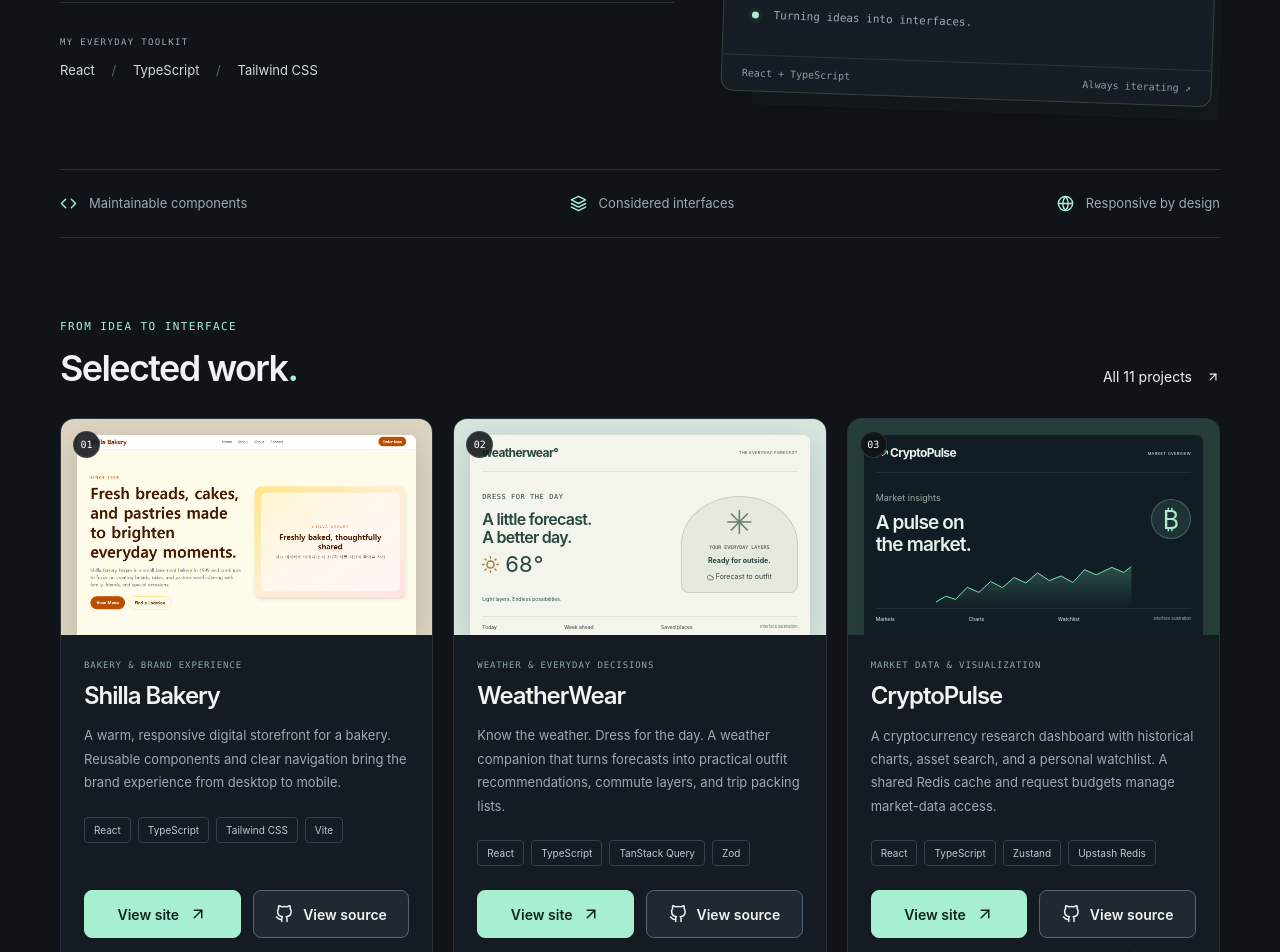
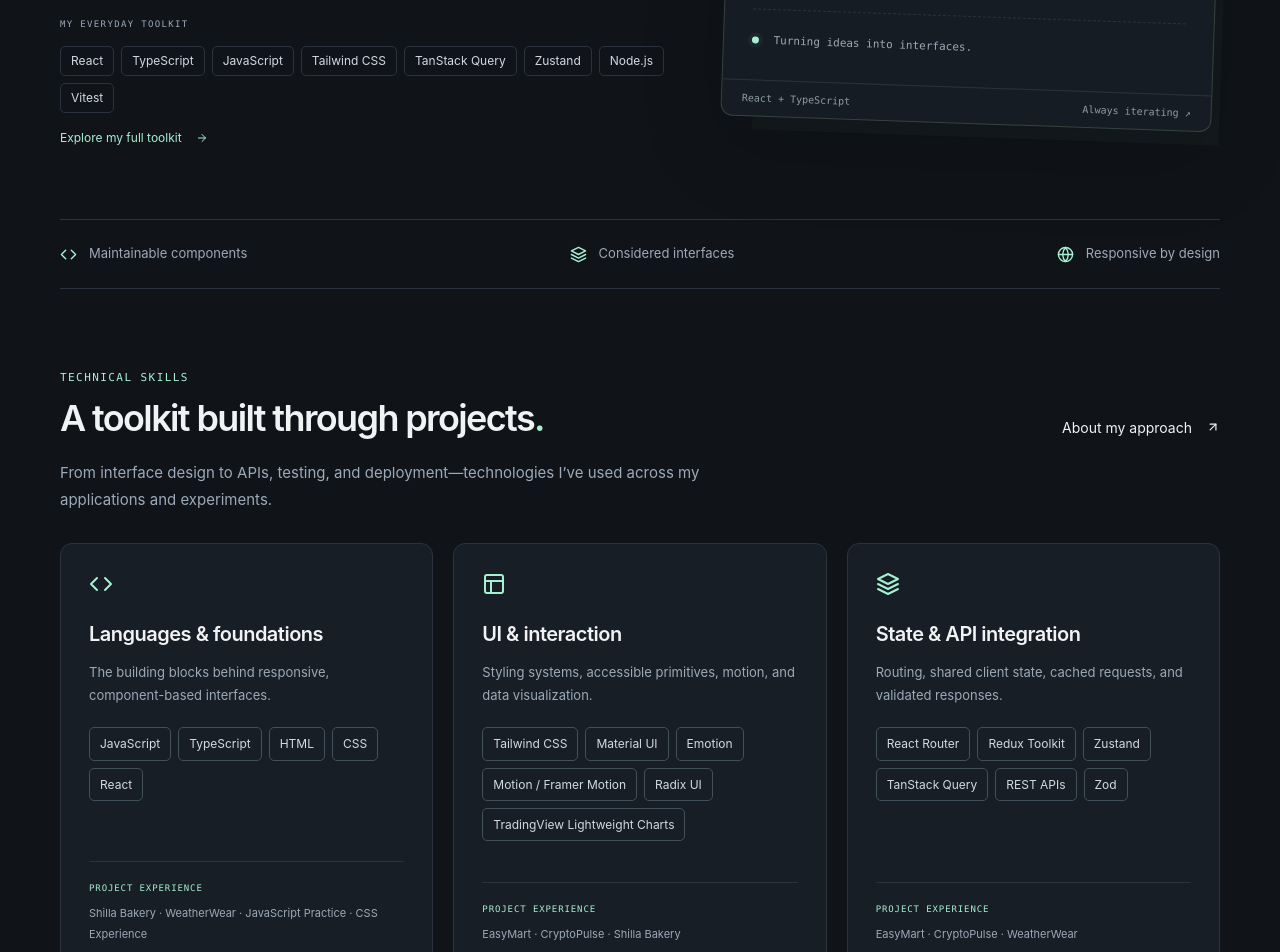
Before and after one commit to dongyunkim96/Main-Portfolio, a React (Create React App) app in the folder my-app/: page / in a window 1280 px wide. Shown: the part 600-1552 px from the top of the page. Built offline with nearby package versions, Linux system fonts and the light colour scheme.

Commit message:
Expand portfolio skills with project-backed technical experience

```diff
--- a/my-app/src/components/About/About.js
+++ b/my-app/src/components/About/About.js
@@ -1,17 +1,14 @@
 import React from "react";
 import { Link } from "react-router-dom";
-import { FiArrowUpRight, FiCode, FiLayout, FiGitBranch } from "react-icons/fi";
+import Skills from "../Skills";
+import { FiArrowUpRight } from "react-icons/fi";
 
-const skills = [
-  ["Interface development", ["React", "TypeScript", "JavaScript", "HTML", "CSS", "Tailwind CSS"]],
-  ["Application architecture", ["React Router", "TanStack Query", "Zustand", "Redux Toolkit", "REST APIs", "Zod"]],
-  ["Tools & delivery", ["Git", "GitHub", "Vite", "Vercel", "Vitest", "Firebase"]]
-];
+
 export default function About() {
   return <div className="page-shell about-page">
     <header className="page-heading"><p className="eyebrow">A LITTLE ABOUT ME</p><h1>A developer.<br />An attentive <span className="accent">builder.</span></h1><p>Hi, I’m Dongyun Kim, a front-end developer based in Northern Virginia, USA.</p></header>
     <section className="about-story"><div><p className="eyebrow">MY APPROACH</p><h2>Useful by purpose.<br />Thoughtful by design.</h2></div><div><p>I enjoy turning ideas into web applications that people can understand and use comfortably. React and TypeScript are at the center of my toolkit, with a focus on clean interfaces, reusable components, and responsive layouts.</p><p>My projects explore different kinds of problems: representing a local brand online, making weather forecasts actionable, and organizing complex market data. Each one is an opportunity to improve both the experience and the code behind it.</p><p>I use AI tools to explore solutions, debug, and support my development workflow, while reviewing the resulting implementation and checking its behavior. Away from the screen, I enjoy soccer, traveling, and writing about technology.</p><a className="text-link" href="https://medium.com/@dongyunkim96" target="_blank" rel="noreferrer">Read my writing <FiArrowUpRight /></a></div></section>
-    <section className="skills-section"><div className="section-heading"><div><p className="eyebrow">THE TOOLKIT</p><h2>Tools with a purpose<span className="accent">.</span></h2></div></div><div className="skills-grid">{skills.map(([title, items], i) => <article className="skill-card" key={title}>{[<FiLayout key="layout" />, <FiCode key="code" />, <FiGitBranch key="git" />][i]}<h3>{title}</h3><div className="tech-tags">{items.map(item => <span key={item}>{item}</span>)}</div></article>)}</div></section>
+    <Skills />
     <section className="contact-banner"><div><p className="eyebrow">SEE THE THINKING IN PRACTICE</p><h2>The best introduction is the work.</h2></div><Link className="button button-light" to="/project">Explore projects <FiArrowUpRight /></Link></section>
   </div>;
 }
--- a/my-app/src/components/Home/Home.js
+++ b/my-app/src/components/Home/Home.js
@@ -2,15 +2,17 @@
 import { Link } from "react-router-dom";
 import { FiArrowRight, FiArrowUpRight, FiCode, FiLayers, FiGlobe } from "react-icons/fi";
 import ProjectCard from "../Projects/ProjectCards";
+import Skills from "../Skills";
 import { projects } from "../../data/projects";
 
 export default function Home() {
   return <div className="page-shell home-page">
     <section className="hero">
-      <div className="hero-copy"><p className="eyebrow"><span className="status-dot" /> FRONT-END DEVELOPER · NORTHERN VIRGINIA</p><h1>Thoughtful design.<br /><span className="accent">Purposeful code.</span></h1><p className="hero-intro">I’m Dongyun Kim. I build responsive web applications that turn complex ideas into clear, intuitive experiences.</p><div className="hero-actions"><Link to="/project" className="button button-primary">Explore my work <FiArrowUpRight /></Link><Link to="/about" className="text-link">A little about me <FiArrowRight /></Link></div><div className="hero-stack"><span>MY EVERYDAY TOOLKIT</span><p>React <i>/</i> TypeScript <i>/</i> Tailwind CSS</p></div></div>
+      <div className="hero-copy"><p className="eyebrow"><span className="status-dot" /> FRONT-END DEVELOPER · NORTHERN VIRGINIA</p><h1>Thoughtful design.<br /><span className="accent">Purposeful code.</span></h1><p className="hero-intro">I’m Dongyun Kim. I build responsive web applications that turn complex ideas into clear, intuitive experiences.</p><div className="hero-actions"><Link to="/project" className="button button-primary">Explore my work <FiArrowUpRight /></Link><Link to="/about" className="text-link">A little about me <FiArrowRight /></Link></div><div className="hero-stack"><span>MY EVERYDAY TOOLKIT</span><div className="hero-toolkit">{["React", "TypeScript", "JavaScript", "Tailwind CSS", "TanStack Query", "Zustand", "Node.js", "Vitest"].map(skill => <span key={skill}>{skill}</span>)}</div><a className="text-link toolkit-link" href="#skills-heading">Explore my full toolkit <FiArrowRight /></a></div></div>
       <div className="engineering-card"><div className="editor-top"><span className="editor-dots"><i /><i /><i /></span><span>developer.tsx</span><FiCode /></div><div className="editor-content"><span className="code-comment">A little about how I build.</span><p><span className="code-purple">const</span> developer = {'{'}</p><p className="code-indent">name: <span className="code-green">"Dongyun Kim"</span>,<br />focus: <span className="code-green">"Front-end development"</span>,<br />approach: [<br /><span className="code-indent code-green">"Design with intention",<br />"Build for real people",<br />"Keep learning"</span><br />]</p><p>{'}'};</p><div className="editor-note"><span className="status-dot" /> Turning ideas into interfaces.</div></div><div className="editor-footer"><span>React + TypeScript</span><span>Always iterating ↗</span></div></div>
     </section>
     <div className="principles-strip"><span><FiCode /> Maintainable components</span><span><FiLayers /> Considered interfaces</span><span><FiGlobe /> Responsive by design</span></div>
+    <Skills showAboutLink />
     <section className="selected-section"><div className="section-heading"><div><p className="eyebrow">FROM IDEA TO INTERFACE</p><h2>Selected work<span className="accent">.</span></h2></div><Link className="text-link" to="/project">All {projects.length} projects <FiArrowUpRight /></Link></div><div className="project-grid home-grid">{projects.slice(0, 3).map((project, index) => <ProjectCard key={project.id} project={project} index={index} compact />)}</div></section>
     <section className="about-teaser"><p className="eyebrow">THE PERSON BEHIND THE PIXELS</p><h2>I care about how it works.<br /><span>And how it feels to use.</span></h2><div><p>From a bakery’s digital storefront to a data-rich dashboard, I enjoy making useful things feel simple. My work combines reusable React components, thoughtful state management, and a close eye for the details.</p><Link to="/about" className="text-link">More about my approach <FiArrowUpRight /></Link></div></section>
     <section className="contact-banner"><div><p className="eyebrow">LET’S MAKE THE NEXT THING</p><h2>Good ideas deserve great interfaces.</h2></div><Link to="/contact" className="button button-light">Let’s talk <FiArrowUpRight /></Link></section>
--- /dev/null
+++ b/my-app/src/components/Skills.css
@@ -0,0 +1,94 @@
+.skills-intro {
+  max-width: 700px;
+  margin: -10px 0 30px;
+  font-size: 15px;
+  line-height: 1.8;
+}
+
+.skill-experience {
+  display: flex;
+  flex-direction: column;
+  min-width: 0;
+}
+
+.skill-experience > svg {
+  flex-shrink: 0;
+}
+
+.skill-experience h3 {
+  letter-spacing: -.025em;
+}
+
+.skill-description {
+  margin-top: 14px;
+  font-size: 13px;
+  line-height: 1.8;
+}
+
+.skill-tags {
+  padding: 0 0 25px;
+  list-style: none;
+}
+
+.skill-tags li {
+  padding: 6px 10px;
+  border: 1px solid #42505c;
+  border-radius: 5px;
+  color: #d0dbe4;
+  font-size: 12px;
+  line-height: 1.6;
+}
+
+.skill-projects {
+  margin-top: auto;
+  padding-top: 18px;
+  border-top: 1px solid var(--line);
+  color: var(--muted);
+  font-size: 11px;
+  line-height: 1.9;
+}
+
+.skill-projects > span {
+  display: block;
+  margin-bottom: 6px;
+  color: var(--accent);
+  font-family: Consolas, monospace;
+  font-size: 9px;
+  letter-spacing: .1em;
+}
+
+.hero-toolkit {
+  display: flex;
+  flex-wrap: wrap;
+  gap: 7px;
+  margin-top: 12px;
+}
+
+.hero-toolkit span {
+  padding: 4px 10px;
+  border: 1px solid var(--line);
+  border-radius: 5px;
+  color: #d2d9e0;
+  font-size: 12px;
+}
+
+.hero-stack .toolkit-link {
+  margin-top: 15px;
+  color: var(--accent);
+  font-size: 12px;
+}
+
+@media (min-width: 761px) and (max-width: 1050px) {
+  .skills-section .skills-grid {
+    grid-template-columns: repeat(2, minmax(0, 1fr));
+  }
+}
+
+@media (max-width: 760px) {
+  .skills-section .section-heading {
+    align-items: flex-start;
+    flex-direction: column;
+  }
+}
+
+#skills-heading { scroll-margin-top: 115px; }
--- /dev/null
+++ b/my-app/src/components/Skills.js
@@ -0,0 +1,38 @@
+import React from "react";
+import { Link } from "react-router-dom";
+import { FiArrowUpRight, FiCode, FiLayout, FiLayers, FiDatabase, FiCheckCircle, FiGitBranch } from "react-icons/fi";
+import { skillGroups } from "../data/skills";
+import "./Skills.css";
+
+const icons = [FiCode, FiLayout, FiLayers, FiDatabase, FiCheckCircle, FiGitBranch];
+
+export default function Skills({ showAboutLink = false }) {
+  return (
+    <section className="skills-section" aria-labelledby="skills-heading">
+      <div className="section-heading">
+        <div>
+          <p className="eyebrow">TECHNICAL SKILLS</p>
+          <h2 id="skills-heading">A toolkit built through projects<span className="accent">.</span></h2>
+        </div>
+        {showAboutLink && <Link className="text-link" to="/about">About my approach <FiArrowUpRight /></Link>}
+      </div>
+      <p className="skills-intro">From interface design to APIs, testing, and deployment—technologies I’ve used across my applications and experiments.</p>
+      <div className="skills-grid">
+        {skillGroups.map((group, index) => {
+          const Icon = icons[index];
+          return (
+            <article className="skill-card skill-experience" key={group.title}>
+              <Icon aria-hidden="true" />
+              <h3>{group.title}</h3>
+              <p className="skill-description">{group.description}</p>
+              <ul className="tech-tags skill-tags" aria-label={group.title + " technologies"}>
+                {group.skills.map(skill => <li key={skill}>{skill}</li>)}
+              </ul>
+              <p className="skill-projects"><span>PROJECT EXPERIENCE</span>{group.projects.join(" · ")}</p>
+            </article>
+          );
+        })}
+      </div>
+    </section>
+  );
+}
--- /dev/null
+++ b/my-app/src/data/skills.js
@@ -0,0 +1,38 @@
+export const skillGroups = [
+  {
+    title: "Languages & foundations",
+    description: "The building blocks behind responsive, component-based interfaces.",
+    skills: ["JavaScript", "TypeScript", "HTML", "CSS", "React"],
+    projects: ["Shilla Bakery", "WeatherWear", "JavaScript Practice", "CSS Experience"]
+  },
+  {
+    title: "UI & interaction",
+    description: "Styling systems, accessible primitives, motion, and data visualization.",
+    skills: ["Tailwind CSS", "Material UI", "Emotion", "Motion / Framer Motion", "Radix UI", "TradingView Lightweight Charts"],
+    projects: ["EasyMart", "CryptoPulse", "Shilla Bakery"]
+  },
+  {
+    title: "State & API integration",
+    description: "Routing, shared client state, cached requests, and validated responses.",
+    skills: ["React Router", "Redux Toolkit", "Zustand", "TanStack Query", "REST APIs", "Zod"],
+    projects: ["EasyMart", "CryptoPulse", "WeatherWear"]
+  },
+  {
+    title: "Server & data",
+    description: "Application endpoints, shared caching, email delivery, and an alternative Worker backend.",
+    skills: ["Node.js", "Vercel Functions", "Upstash Redis", "Resend", "Cloudflare Workers", "SQLite / Durable Objects"],
+    projects: ["CryptoPulse", "WeatherWear", "Portfolio"]
+  },
+  {
+    title: "Testing & code quality",
+    description: "Unit tests, component interactions, end-to-end test tooling, and consistent source checks.",
+    skills: ["Vitest", "Jest", "React Testing Library", "Playwright", "ESLint", "Prettier"],
+    projects: ["Shilla Bakery", "CryptoPulse", "WeatherWear", "Portfolio"]
+  },
+  {
+    title: "Build & delivery",
+    description: "Version control, local builds, and deployment workflows across projects.",
+    skills: ["Git", "GitHub", "npm", "Vite", "Vercel", "Wrangler"],
+    projects: ["Shilla Bakery", "CryptoPulse", "WeatherWear", "Portfolio"]
+  }
+];
```
Also changed, not shown: 1 other file (tests, documents, lock files or other folders).
